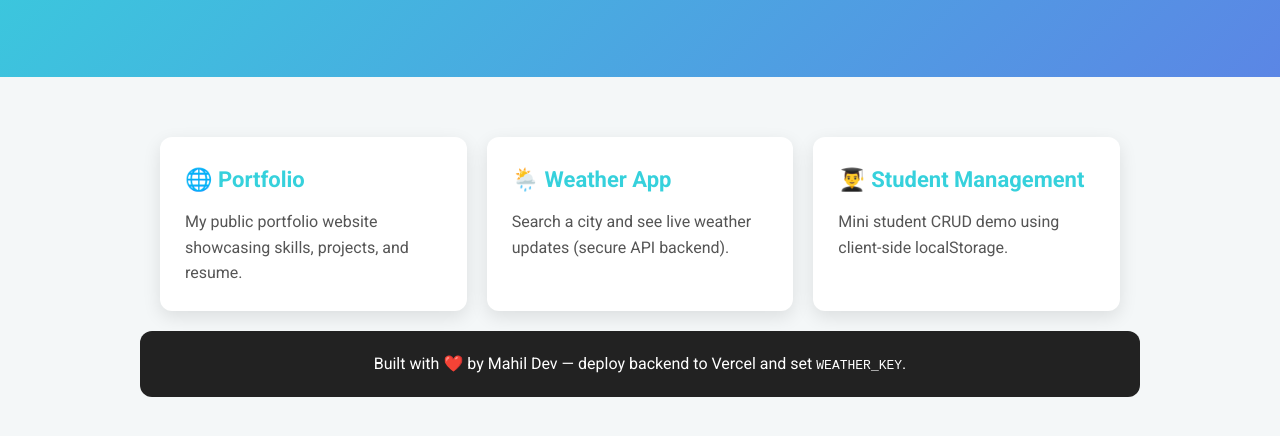
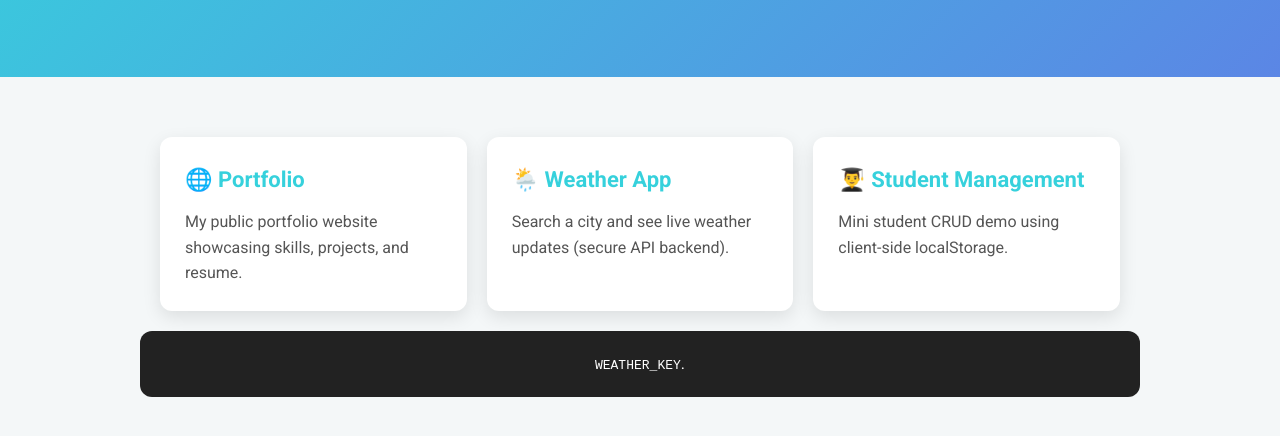
Before and after one commit to Mahil27/PROJECTS, a plain HTML site: page index.html in a window 1280 px wide. Shown: the part 234-670 px from the top of the page. Drawn offline with Linux system fonts and the light colour scheme.

Commit message:
Update index.html

```diff
--- a/index.html
+++ b/index.html
@@ -70,7 +70,7 @@
 
   <!-- Footer -->
   <footer class="container">
-    <p>Built with ❤️ by Mahil Dev — deploy backend to Vercel and set <code>WEATHER_KEY</code>.</p>
+    <p> <code>WEATHER_KEY</code>.</p>
   </footer>
 
 </body>
```
